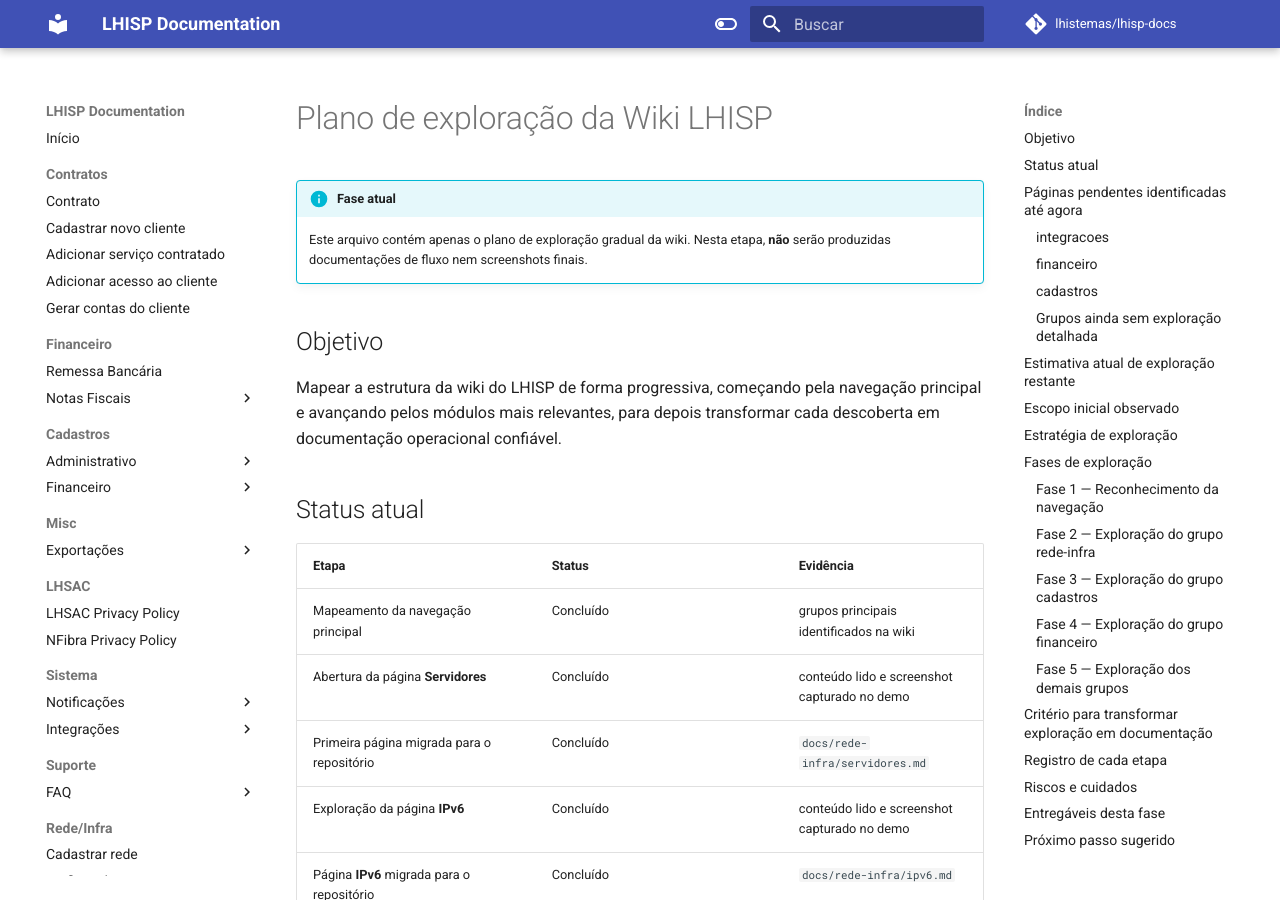
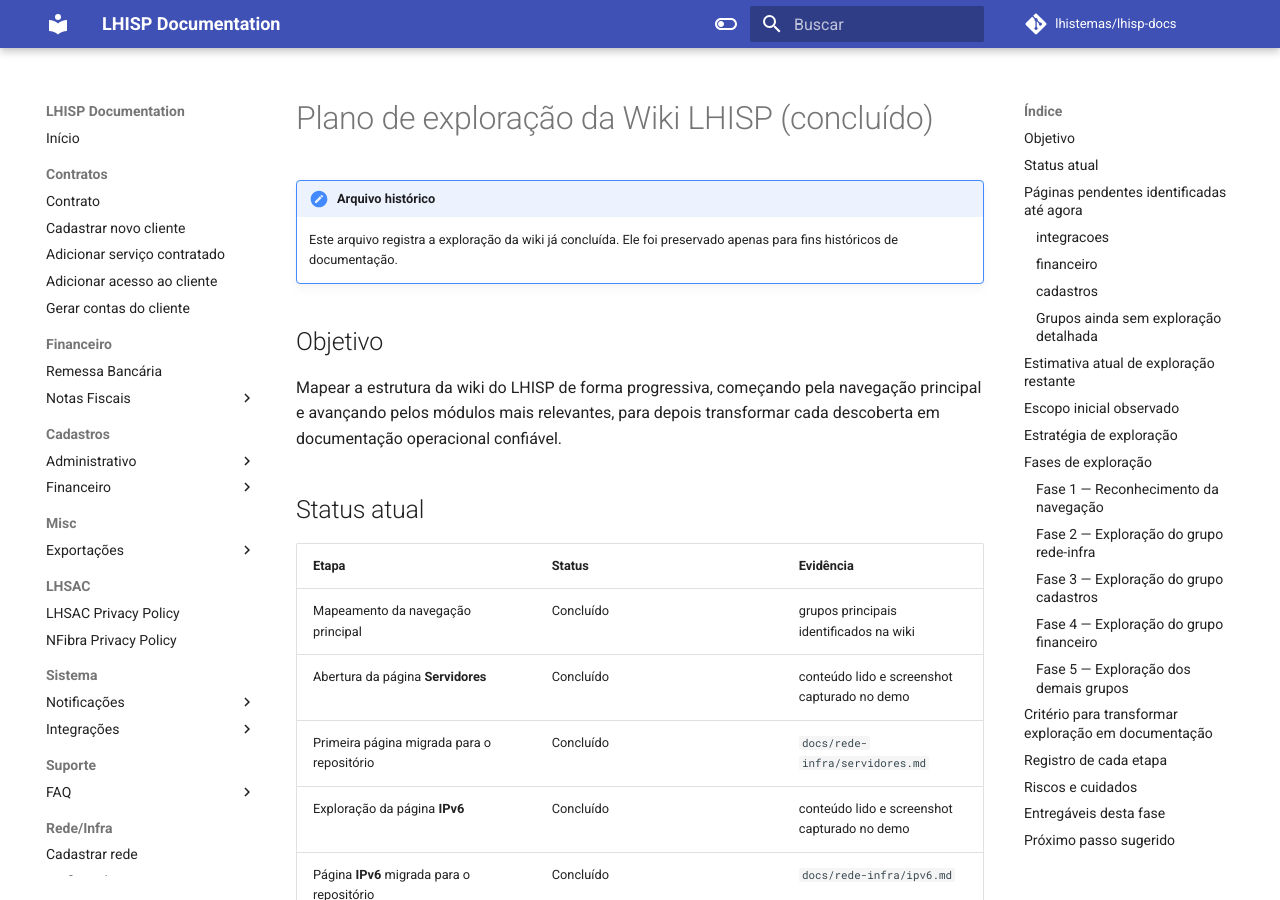
Before and after one commit to leandro-costa-oliveira/lhisp-docs, an MkDocs documentation site: the page built from docs/planejamento/plano-exploracao-wiki-concluido.md, in a window 1280 px wide and 900 px high. Built offline with MkDocs 1.6.1 and Material for MkDocs 9.7.7, drawn with Linux system fonts in a browser that asks for light colours; comment, search, counter and statistics services are not loaded.

Commit message:
docs: archive completed wiki exploration plan

```diff
--- a/docs/planejamento/plano-exploracao-wiki.md
+++ b/docs/planejamento/plano-exploracao-wiki-concluido.md
@@ -1,11 +1,11 @@
 ---
-title: Plano de exploração da Wiki LHISP
+title: Plano de exploração da Wiki LHISP (concluído)
 ---
 
-# Plano de exploração da Wiki LHISP
+# Plano de exploração da Wiki LHISP (concluído)
 
-!!! info "Fase atual"
-    Este arquivo contém apenas o plano de exploração gradual da wiki. Nesta etapa, **não** serão produzidas documentações de fluxo nem screenshots finais.
+!!! note "Arquivo histórico"
+    Este arquivo registra a exploração da wiki já concluída. Ele foi preservado apenas para fins históricos de documentação.
 
 ## Objetivo
 
```
